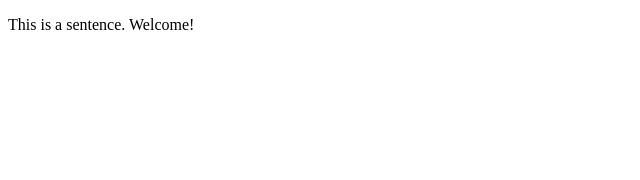
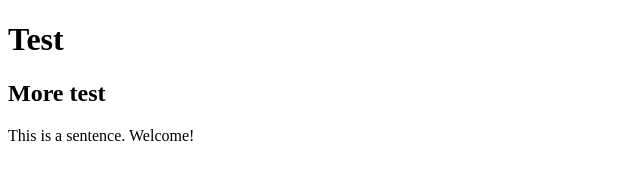
Before and after one commit to balaliss/potionfy, a plain HTML site: page index.html in a window 1280 px wide. Shown: the whole page, without its empty margins (0-640 px from the left). Drawn offline with Linux system fonts and the light colour scheme.

Commit message:
Update index.html

```diff
--- a/index.html
+++ b/index.html
@@ -6,6 +6,9 @@
     <title>Document</title>
 </head>
 <body>
+    <h1>Test</h1>
+    <h2>More test</h2>
 <p>This is a sentence. Welcome! </p>
+
 </body>
 </html>
```
